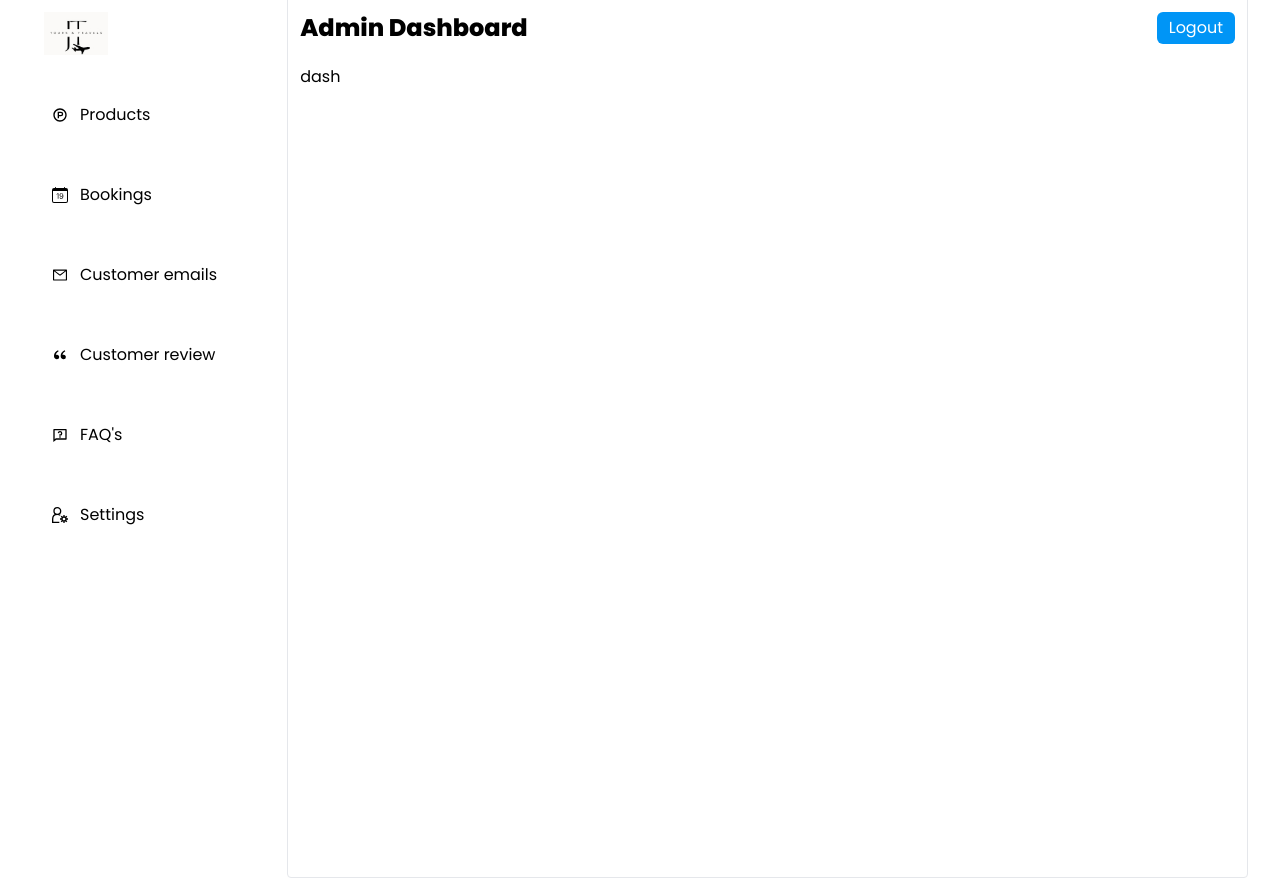
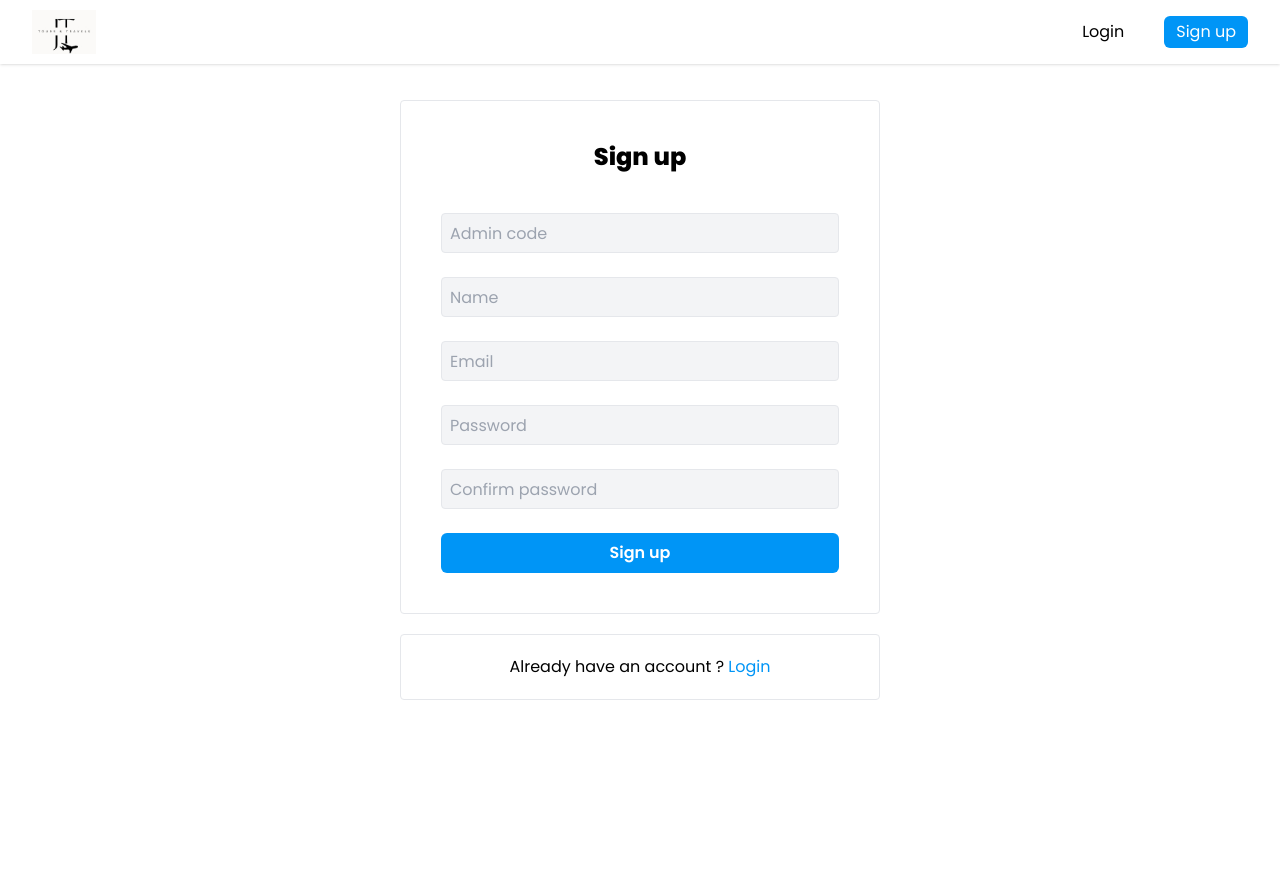
Before and after one commit to kennethvega/JTtours-admin-front-end, a React (Vite) app: page /register in a window 1280 px wide. After the commit the page ends 800 px from the top, so only its background shows below. Built offline with nearby package versions, Linux system fonts and the light colour scheme; no server answers.

Commit message:
register user done

```diff
--- a/package.json
+++ b/package.json
@@ -10,13 +10,16 @@
   },
   "dependencies": {
     "@reduxjs/toolkit": "^1.9.1",
+    "axios": "^1.2.1",
     "react": "^18.2.0",
     "react-dom": "^18.2.0",
+    "react-hot-toast": "^2.4.0",
     "react-icons": "^4.7.1",
     "react-redux": "^8.0.5",
     "react-router-dom": "^6.5.0"
   },
   "devDependencies": {
+    "@types/node": "^18.11.17",
     "@types/react": "^18.0.26",
     "@types/react-dom": "^18.0.9",
     "@vitejs/plugin-react-swc": "^3.0.0",
--- a/src/App.tsx
+++ b/src/App.tsx
@@ -1,4 +1,5 @@
 import { BrowserRouter, Routes, Route } from 'react-router-dom';
+import axios from 'axios';
 // pages
 import Navbar from './components/Navbar';
 import Product from './pages/dashboard/Product';
@@ -9,6 +10,8 @@ import Register from './pages/auth/Register';
 import { selectIsLoggedIn } from './redux/features/auth/authSlice';
 import { useAppSelector } from './redux/hooks';
 
+// axios default setting
+axios.defaults.withCredentials = true;
 function App() {
   const isLoggedIn = useAppSelector(selectIsLoggedIn);
   return (
--- a/src/main.tsx
+++ b/src/main.tsx
@@ -4,10 +4,11 @@ import App from './App';
 import './styles/global.css';
 import { store } from './redux/store';
 import { Provider } from 'react-redux';
-
+import { Toaster } from 'react-hot-toast';
 ReactDOM.createRoot(document.getElementById('root') as HTMLElement).render(
   <React.StrictMode>
     <Provider store={store}>
+      <Toaster position="top-center" reverseOrder={false} />
       <App />
     </Provider>
   </React.StrictMode>,
--- a/src/pages/auth/Register.tsx
+++ b/src/pages/auth/Register.tsx
@@ -3,29 +3,88 @@ import Card from '../../components/utility/Card';
 import Container from '../../components/utility/Container';
 import { Link } from 'react-router-dom';
 import { useState } from 'react';
+import { toast } from 'react-hot-toast';
+import { registerUser } from '../../redux/features/auth/authService';
+const initialState = {
+  name: '',
+  email: '',
+  password: '',
+  confirmPassword: '',
+  adminCode: '',
+};
+
 const Register = () => {
+  const [formData, setFormData] = useState(initialState);
   const [showPassword, setShowPassword] = useState(false);
-  const [password, setPassword] = useState('');
+  const [showConfirmPassword, setShowConfirmPassword] = useState(false);
+  const [isLoading, setIsLoading] = useState(false);
+  const { name, email, password, confirmPassword, adminCode } = formData;
+
+  const handleInputChange = (e: React.ChangeEvent<HTMLInputElement>): void => {
+    const { name, value } = e.target;
+    setFormData({ ...formData, [name]: value }); //set name to its value (name should be equal to value in input)
+  };
+  // React.ChangeEvent<HTMLInputElement>) => string | undefined'
+  console.log(import.meta.env.VITE_ADMIN_CODE);
+  const register = async (e: React.ChangeEvent<HTMLFormElement>) => {
+    e.preventDefault();
+    if (adminCode !== import.meta.env.VITE_ADMIN_CODE) {
+      return toast.error('Wrong admin code, please ask the admin for the code.');
+    }
+    if (!name || !email || !password) {
+    }
+    if (password.length <= 6) {
+      return toast.error('Password must be greater than 6.');
+    }
+    if (password !== confirmPassword) {
+      return toast.error('Passwords does not match.');
+    }
+    const userData = {
+      name,
+      email,
+      password,
+    };
+    setIsLoading(true);
+    try {
+      const data = await registerUser(userData);
+      console.log(data);
+      setIsLoading(false);
+    } catch (error: any) {
+      toast.error(error.message);
+      setIsLoading(false);
+    }
+  };
+
   return (
     <Container>
       <div className="max-w-[30rem] mx-auto">
         <div className="mt-10 mb-6">
           <Card>
-            <form className="px-10 py-10">
+            <form onSubmit={register} className="px-10 py-10">
               <h3 className="text-center text-2xl font-bold mb-10">Sign up</h3>
-              <input type="text" placeholder="Admin code" required />
-              <input type="text" placeholder="Name" required />
-              <input type="email" placeholder="Email" required />
+              <input name="adminCode" value={adminCode} onChange={handleInputChange} type="text" placeholder="Admin code" required />
+              <input name="name" value={name} onChange={handleInputChange} type="text" placeholder="Name" required />
+              <input name="email" value={email} onChange={handleInputChange} type="email" placeholder="Email" required />
+              {/* password */}
               <div className="relative flex items-center">
-                <input value={password} onChange={(e) => setPassword(e.target.value)} type={showPassword ? 'text' : 'password'} placeholder="Password" required />
+                <input name="password" value={password} onChange={handleInputChange} type={showPassword ? 'text' : 'password'} placeholder="Password" required />
                 {password.length > 0 && (
                   <button type="button" className="absolute right-3 top-2 font-semibold" onClick={() => setShowPassword(!showPassword)}>
                     {showPassword ? 'Hide' : 'Show'}
                   </button>
                 )}
               </div>
+              {/* confirm password */}
+              <div className="relative flex items-center">
+                <input name="confirmPassword" value={confirmPassword} onChange={handleInputChange} type={showConfirmPassword ? 'text' : 'password'} placeholder="Confirm password" required />
+                {confirmPassword.length > 0 && (
+                  <button type="button" className="absolute right-3 top-2 font-semibold" onClick={() => setShowConfirmPassword(!showConfirmPassword)}>
+                    {showConfirmPassword ? 'Hide' : 'Show'}
+                  </button>
+                )}
+              </div>
 
-              <Button>
+              <Button type="submit">
                 <p className="p-1 font-semibold">Sign up</p>
               </Button>
             </form>
--- /dev/null
+++ b/src/redux/features/auth/authService.ts
@@ -0,0 +1,22 @@
+import axios from 'axios';
+import { toast } from 'react-hot-toast';
+export const BACKEND_URL = import.meta.env.VITE_BACKEND_URL;
+console.log(`${BACKEND_URL}/api/users/register`);
+type UserDataProps = {
+  name: string;
+  email: string;
+  password: string;
+};
+export const registerUser = async (userData: UserDataProps) => {
+  try {
+    const response = await axios.post(`http://localhost:5000/api/users/register`, userData, { withCredentials: true });
+    if (response.statusText === 'OK') {
+      toast.success('Account created');
+    }
+    return response.data;
+  } catch (error: any) {
+    // error message format
+    const message = (error.response && error.response.data && error.response.data.message) || error.message || error.toString();
+    toast.error(message);
+  }
+};
--- a/src/redux/features/auth/authSlice.ts
+++ b/src/redux/features/auth/authSlice.ts
@@ -16,7 +16,7 @@ type InitialState = {
 const name = JSON.parse(localStorage.getItem('name') || '{}');
 
 const initialState: InitialState = {
-  isLoggedIn: true,
+  isLoggedIn: false,
   name: name ? name : '',
   user: {
     name: '',
```
Also changed, not shown: 2 other files (tests, documents, lock files or other folders).
